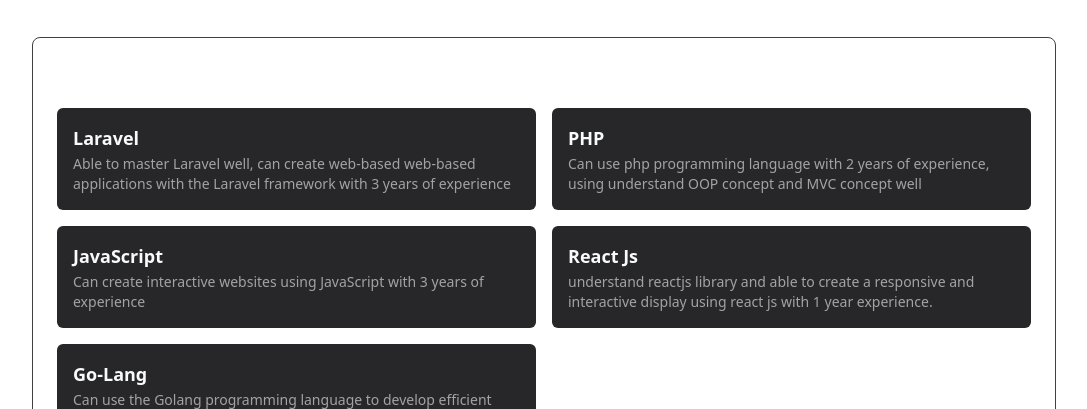
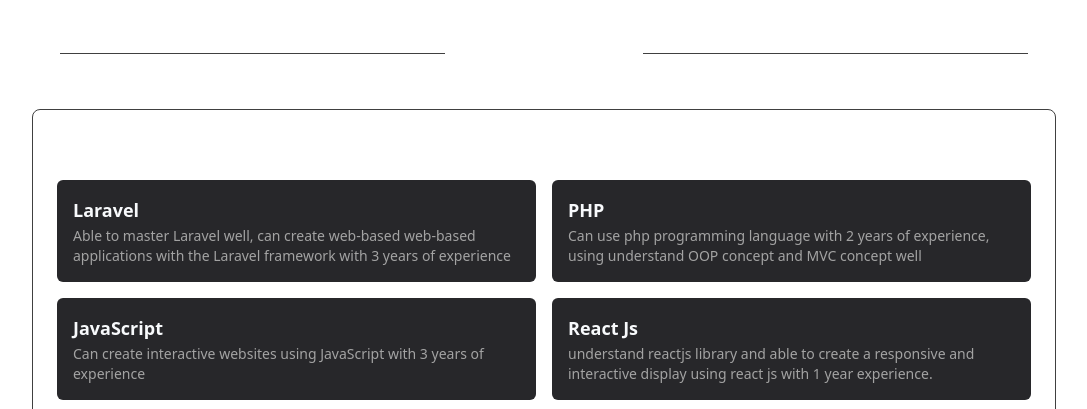
Before and after one commit to ariaagusriadi/Portofolio-2023, a website: page index.html in a window 1280 px wide. Shown: the part 391-800 px from the top of the page, without its empty margins (96-1183 px from the left). Drawn offline with Linux system fonts and the light colour scheme.

Commit message:
update cv

```diff
--- a/index.html
+++ b/index.html
@@ -72,6 +72,18 @@
               />
               <p class="text-2xl italic font-light mt-4">Bug Hunter</p>
               <div class="flex"></div>
+            </div>
+          </div>
+
+          <div class="mt-10">
+            <div class="flex items-center justify-between">
+              <div class="mx-7 flex-1 border-t border-neutral-700"></div>
+              <a
+                href="/cv/Aria Agus Riadi 2024 (Full).pdf" target="_blank"
+                class="text-2xl text-white font-semibold italic underline"
+                >Download CV</a
+              >
+              <div class="mx-7 flex-1 border-t border-neutral-700"></div>
             </div>
           </div>
 
@@ -170,6 +182,7 @@
               </div>
             </div>
           </div>
+
 
           <div class="mt-10">
             <div class="flex items-center justify-between">
```
Also changed, not shown: 1 other file.
